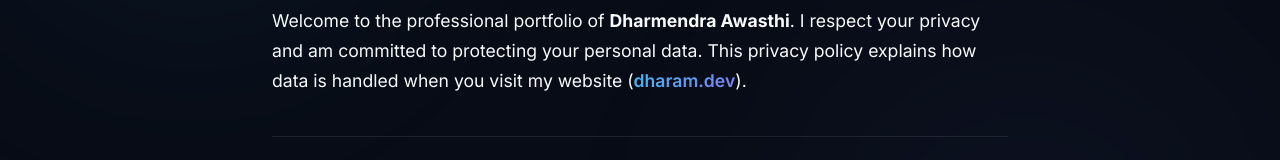
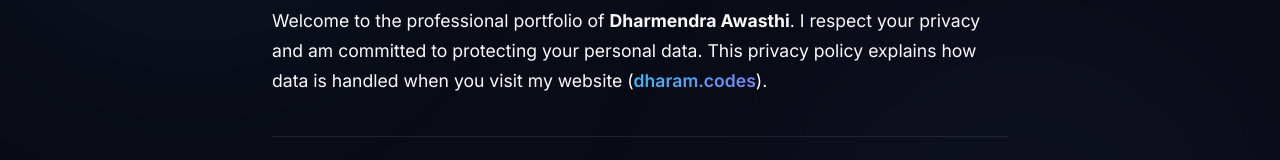
Before and after one commit to dharamcodes/portfolio, a Next.js app: page /privacy in a window 1280 px wide. Shown: the part 327-487 px from the top of the page. Built offline with nearby package versions, Linux system fonts and the light colour scheme; no server answers.

Commit message:
logo fixed

```diff
--- a/scripts/generate-llm-text.js
+++ b/scripts/generate-llm-text.js
@@ -30,8 +30,8 @@ Object.entries(resume.skills).forEach(([category, skills]) => {
 
 llmsText += `
 ## Navigation & Contact
-- **Website**: [https://dharam.dev](https://dharam.dev)
-- **Full Markdown CV**: [https://dharam.dev/llms-full.txt](https://dharam.dev/llms-full.txt)
+- **Website**: [https://dharam.codes](https://dharam.codes)
+- **Full Markdown CV**: [https://dharam.codes/llms-full.txt](https://dharam.codes/llms-full.txt)
 - **LinkedIn**: [${resume.contact.linkedin}](${resume.contact.linkedin})
 - **GitHub**: [${resume.contact.github}](${resume.contact.github})
 - **Email**: [${resume.contact.email}](mailto:${resume.contact.email})
@@ -55,7 +55,7 @@ ${resume.personal.name} is a Lead Engineer and Senior Software Engineer speciali
 - **Location**: ${resume.contact.location}
 - **GitHub**: [${resume.contact.github}](${resume.contact.github})
 - **LinkedIn**: [${resume.contact.linkedin}](${resume.contact.linkedin})
-- **Website**: [https://dharam.dev](https://dharam.dev)
+- **Website**: [https://dharam.codes](https://dharam.codes)
 
 ---
 
--- a/src/app/layout.tsx
+++ b/src/app/layout.tsx
@@ -9,7 +9,7 @@ import resumeData from "@/data/resume.json";
 
 const inter = Inter({ subsets: ["latin"] });
 
-const BASE_URL = process.env.NEXT_PUBLIC_SITE_URL || "https://dharam.dev";
+const BASE_URL = process.env.NEXT_PUBLIC_SITE_URL || "https://dharam.codes";
 
 export const metadata: Metadata = {
   metadataBase: new URL(BASE_URL),
--- a/src/app/privacy/page.tsx
+++ b/src/app/privacy/page.tsx
@@ -59,11 +59,11 @@ export default function PrivacyPolicy() {
             your privacy and am committed to protecting your personal data. This privacy policy
             explains how data is handled when you visit my website (
             <a
-              href="https://dharam.dev"
+              href="https://dharam.codes"
               className="gradient-text"
               style={{ fontWeight: 600, textDecoration: "none" }}
             >
-              dharam.dev
+              dharam.codes
             </a>
             ).
           </p>
--- a/src/components/layout/FullPageScroller/FullPageScroller.tsx
+++ b/src/components/layout/FullPageScroller/FullPageScroller.tsx
@@ -196,7 +196,7 @@ export function FullPageScroller({ name, children }: FullPageScrollerProps) {
       <main className={styles.fullpageContainer} itemScope itemType="https://schema.org/Person">
         <meta itemProp="name" content={name} />
         <meta itemProp="jobTitle" content="Lead Engineer / Senior Software Engineer" />
-        <meta itemProp="url" content="https://dharam.dev" />
+        <meta itemProp="url" content="https://dharam.codes" />
         <span
           itemProp="address"
           itemScope
--- a/src/components/layout/Header/Header.tsx
+++ b/src/components/layout/Header/Header.tsx
@@ -43,7 +43,7 @@ export function Header({ name, activeSectionId, onNavClick }: HeaderProps) {
           style={{ cursor: "pointer" }}
           aria-label={`${name} portfolio homepage`}
         >
-          dharam<span className="gradient-text">.dev</span>
+          dharam<span className="gradient-text">.codes</span>
         </div>
 
         {/* Desktop Navigation */}
--- a/src/components/layout/MuiMobileApp/MuiMobileApp.tsx
+++ b/src/components/layout/MuiMobileApp/MuiMobileApp.tsx
@@ -214,7 +214,7 @@ export function MuiMobileApp({
         >
           <Toolbar sx={{ justifyContent: "space-between" }}>
             <Typography variant="h6" sx={{ fontWeight: 800, letterSpacing: "-0.03em" }}>
-              DHARMENDRA <span style={{ color: muiTheme.palette.primary.main }}>K.</span>
+              dharam<span style={{ color: muiTheme.palette.primary.main }}>.codes</span>
             </Typography>
             <IconButton onClick={toggleTheme} color="inherit">
               {mode === "dark" ? <LightModeIcon /> : <DarkModeIcon />}
```
Also changed, not shown: public/llms-full.txt, public/llms.txt, public/robots.txt, 2 other files (tests, documents, lock files or other folders).
